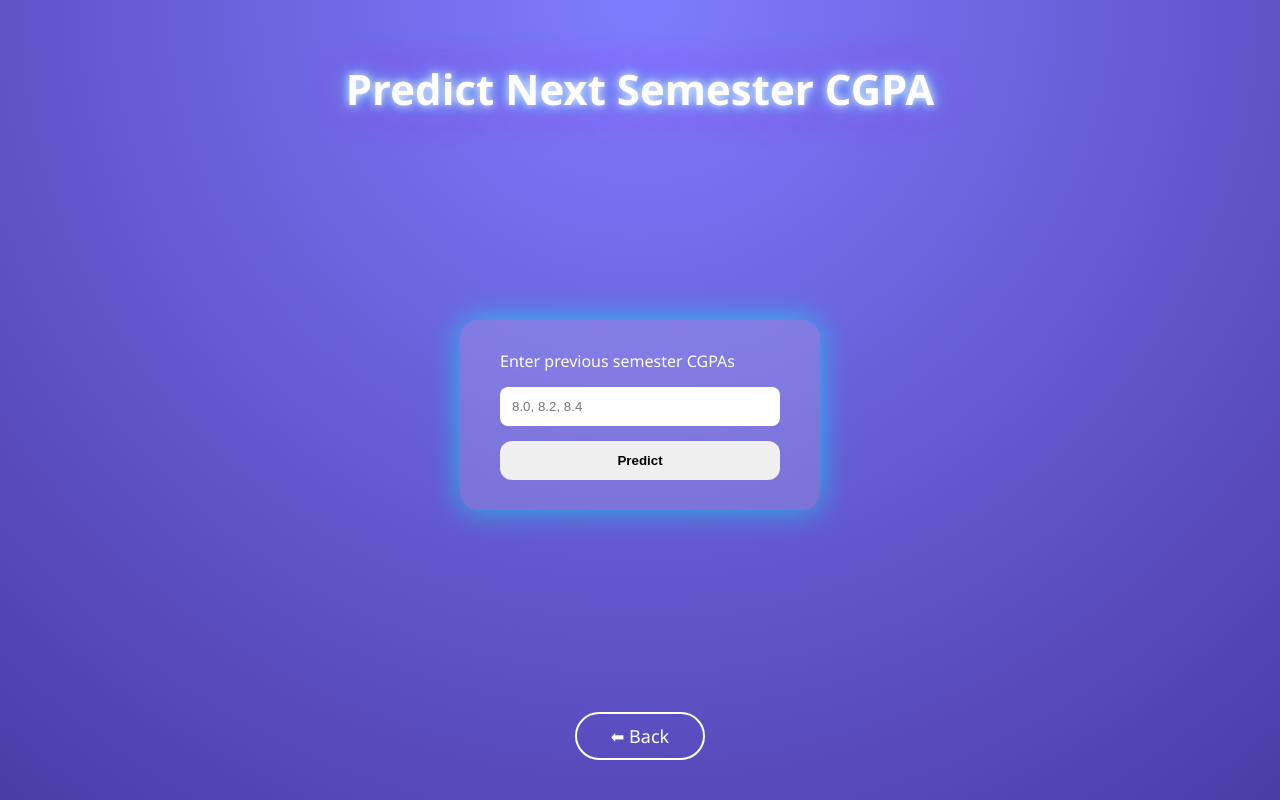
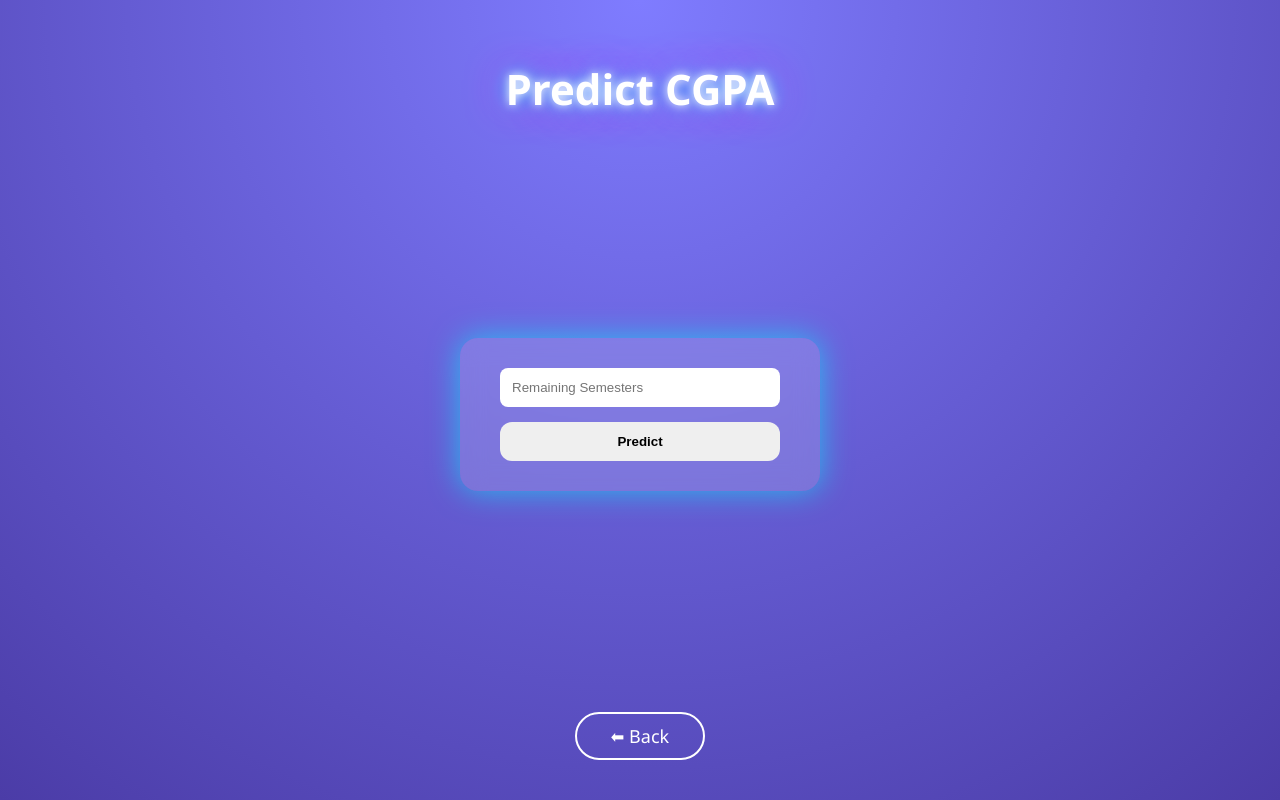
Before and after one commit to Jagan9080/cgpa_calculator, a Flask app: page /predict in a window 1280 px wide. Run offline with Flask 3, Linux system fonts and the light colour scheme.

Commit message:
Refactor predict.html for CGPA prediction
Updated the predict page to simplify input and display results.

```diff
--- a/templates/predict.html
+++ b/templates/predict.html
@@ -1,25 +1,23 @@
 <!DOCTYPE html>
 <html>
 <head>
-    <title>Predict Next CGPA</title>
+    <title>Predict CGPA</title>
     <link rel="stylesheet" href="{{ url_for('static', filename='style.css') }}">
 </head>
 <body>
-
 <div class="feature-page">
-
-    <h2 class="feature-title">Predict Next Semester CGPA</h2>
+    <h2 class="feature-title">Predict CGPA</h2>
 
     <form method="post" class="feature-form">
-        <label>Enter previous semester CGPAs</label>
-        <input type="text" name="sems" placeholder="8.0, 8.2, 8.4" required>
-
-        <button type="submit">Predict</button>
+        <input name="sems" placeholder="Remaining Semesters" required>
+        <button>Predict</button>
     </form>
 
+    {% if result %}
+    <div class="result">{{ result }}</div>
+    {% endif %}
+
     <a href="/" class="back-btn">⬅ Back</a>
-
 </div>
-
 </body>
 </html>
```
